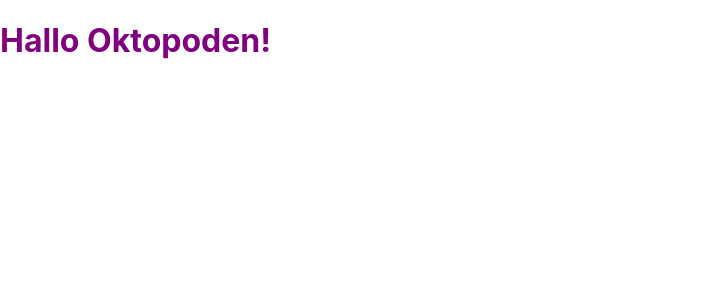
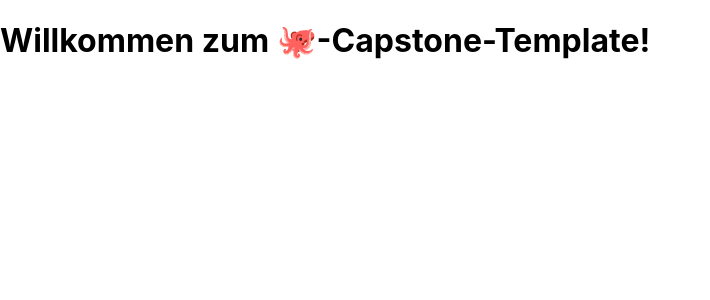
Before and after one commit to actyralf/capstone-template-ffm-web-22-1, a Next.js app: page / in a window 1280 px wide. Shown: the top 300 px of the page, without its empty margins (0-710 px from the left). Built offline with nearby package versions, Linux system fonts and the light colour scheme.

Commit message:
add octopus icon

```diff
--- a/pages/index.js
+++ b/pages/index.js
@@ -1,3 +1,3 @@
 export default function Home() {
-  return <h1>Hallo Oktopoden!</h1>;
+  return <h1>Willkommen zum 🐙-Capstone-Template!</h1>;
 }
--- a/styles/GlobalStyles.js
+++ b/styles/GlobalStyles.js
@@ -9,7 +9,6 @@ const GlobalStyles = createGlobalStyle`
     }
     * {
         box-sizing: border-box;
-        color: purple;
     }
 `;
 
```
